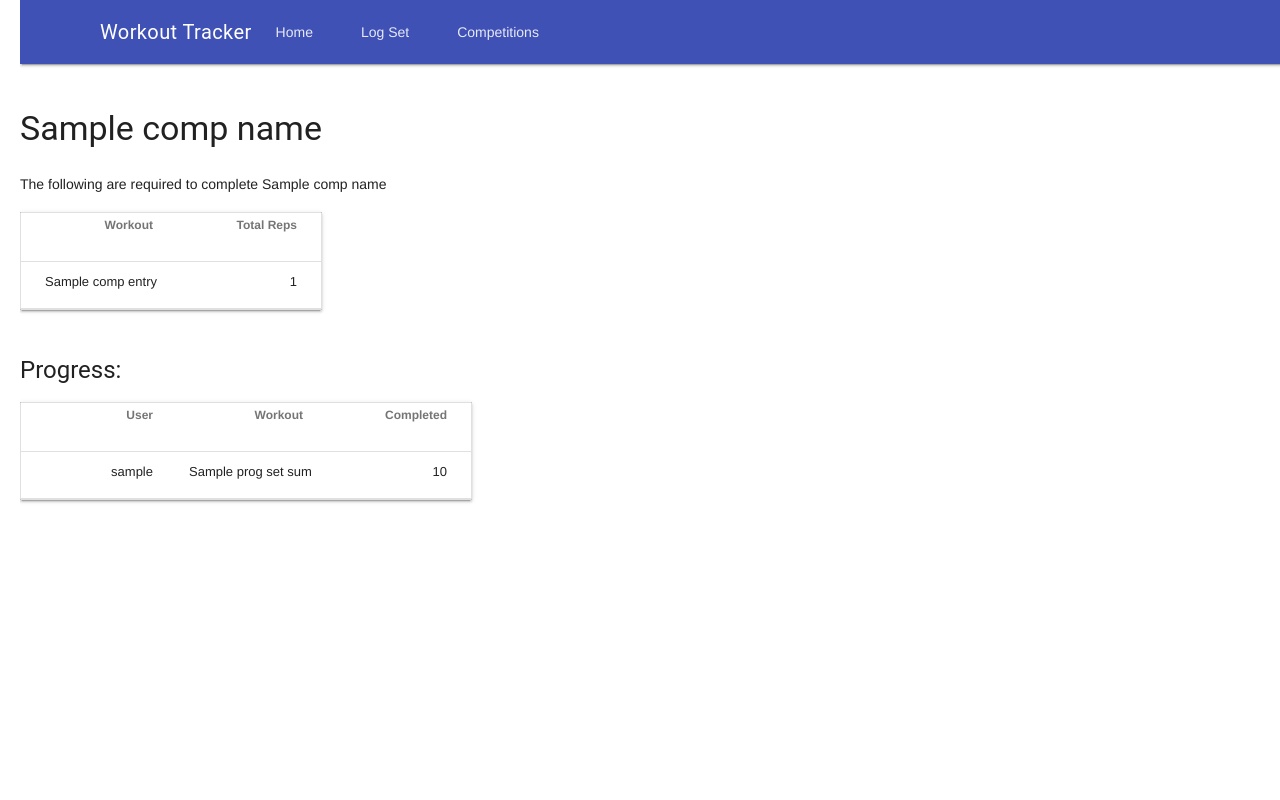
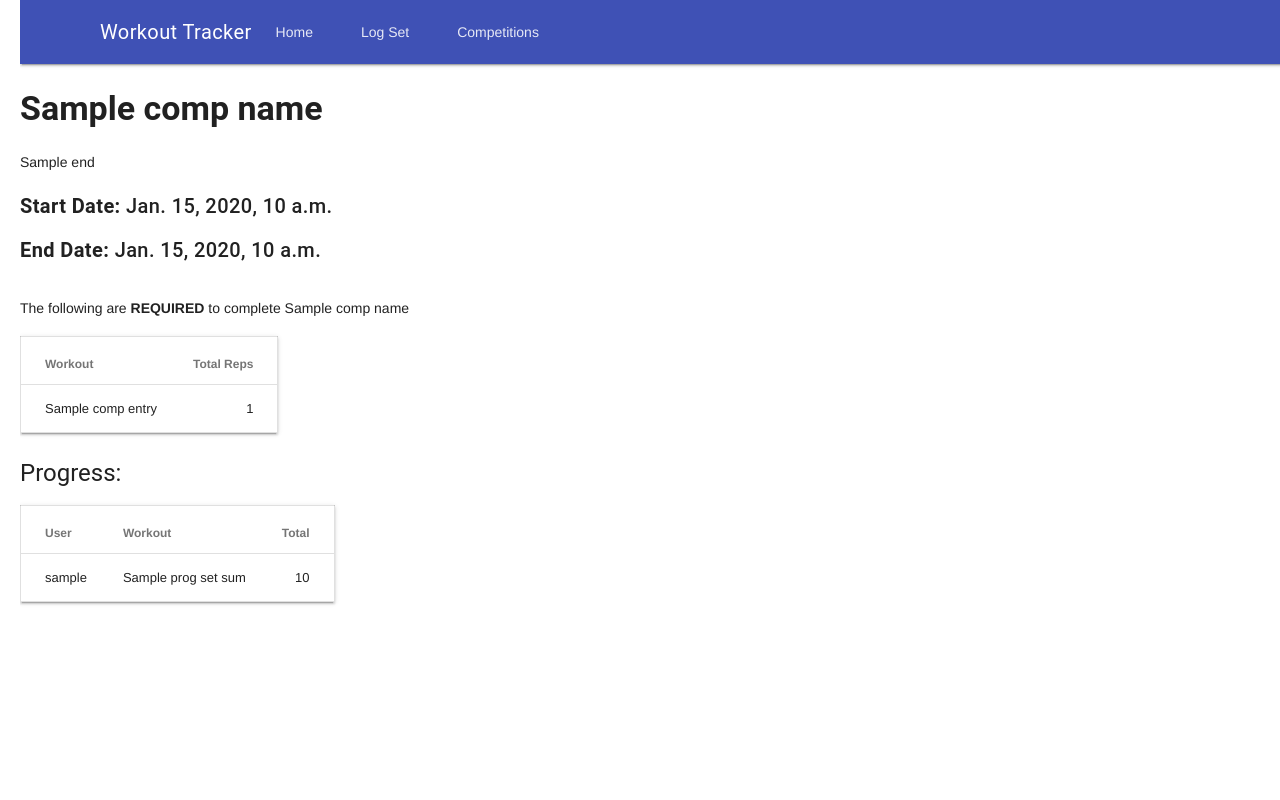
Before and after one commit to cgeorgiades27/puc, a Django app: template tracker/templates/tracker/comp_entry.html in a window 1280 px wide. Run offline with Django 3.2, Linux system fonts and the light colour scheme; the template is opened without the code that fills it: most values are stand-ins (such as "Sample title", 1, 10 or a date in 2020).

Commit message:
Fixed formatting and added user auth for form entries.

```diff
--- a/tracker/forms.py
+++ b/tracker/forms.py
@@ -5,7 +5,7 @@ from .models import Profile
 class EntryForm(forms.ModelForm):
     class Meta:
         model = Entry
-        fields = ('user', 'date_completed', 'workout_title', 'sets', 'reps', 'weight')
+        fields = ('date_completed', 'workout_title', 'sets', 'reps', 'weight')
 
 class ProfileForm(forms.ModelForm):
     class Meta:
--- a/tracker/static/tracker/style.css
+++ b/tracker/static/tracker/style.css
@@ -18,16 +18,10 @@ header {
 }
 
 td {
-    float: left;
-    text-align: left;
-    width: 150px;
     margin: 0px;
 }
 
 th {
-    float: left;
-    width: 150px;
-    text-align: left;
     margin: 0px;
 }
 
@@ -39,7 +33,19 @@ th {
     background: url('https://i.pinimg.com/originals/08/db/50/08db50e90e51c5929a3217c9ad94c383.jpg') center / cover;
   }
 
-.mdl-data-table mdl-js-data-table mdl-shadow {
-    border-collapse: collapse;
-    width: 100%;
-}
+  .mdl-card>.mdl-card__title {
+      color: #fff;
+      background: url("{{ prof.banner_url }}") center / cover;
+  }
+
+  .mdl-card>.mdl-card__media>.avatar {
+      width: 50%;
+      padding: 10px;
+      margin-left: auto;
+      margin-right: auto;
+      border-radius: 20%;
+  }
+
+  .mdl-card>.mdl-card__supporting-text {
+      padding: 25px;
+  }
--- a/tracker/templates/tracker/comp_entry.html
+++ b/tracker/templates/tracker/comp_entry.html
@@ -1,33 +1,40 @@
 {% extends 'tracker/base.html' %}
 {% block content %}
+<h3><strong>{{ compName.compName__compName }}</strong></h3>
+
+{{ sDate.end }}
+
+{% for x in sDate %}
+<h5><strong>Start Date: </strong>{{ x.startDate }}</h5>
+<h5><strong>End Date: </strong>{{ x.endDate }}</h5>
+{% endfor %}
+
 <br>
-<h3>{{ compName.compName__compName }}</h3>
-<p>The following are required to complete {{ compName.compName__compName }}</p>
+<p>The following are <strong>REQUIRED</strong> to complete {{ compName.compName__compName }}</p>
 <div>
     <table class="mdl-data-table mdl-js-data-table mdl-shadow--2dp">
         <tr>
-            <th>Workout</th>
+            <th class="mdl-data-table__cell--non-numeric">Workout</th>
             <th>Total Reps</th>
         </tr>
         {% for x in compEntries %}
         <tr>
-            <td>{{ x.workout_title }}</td>
+            <td class="mdl-data-table__cell--non-numeric">{{ x.workout_title }}</td>
             <td>{{ x.totalReps }}</td>
         </tr>
         {% endfor %}
     </table>
-    <br>
     <h4>Progress:</h4>
     <table class="mdl-data-table mdl-js-data-table mdl-shadow--2dp">
         <tr>
-	<th>User</th>
-	<th>Workout</th>
-	<th>Completed</th>
+            <th class="mdl-data-table__cell--non-numeric">User</th>
+            <th class="mdl-data-table__cell--non-numeric">Workout</th>
+            <th>Total</th>
         </tr>
         {% for x in progSetSum %}
         <tr>
-	<td>{{ x.user__username }}</td>
-	<td>{{ x.workout_title__workout_title }}</td>
+            <td class="mdl-data-table__cell--non-numeric">{{ x.user__username }}</td>
+            <td class="mdl-data-table__cell--non-numeric">{{ x.workout_title__workout_title }}</td>
             <td>{{ x.total }}</td>
         {% endfor %}
     {% endblock %}
--- a/tracker/templates/tracker/log_detail.html
+++ b/tracker/templates/tracker/log_detail.html
@@ -17,9 +17,9 @@
         <td class ="mdl-data-table__cell--non-numeric"><a href="{% url 'user_logs' user_id=log.user_id %}">{{ log.user }}</a></td>
         <td class ="mdl-data-table__cell--non-numeric">{{ log.date_completed }}</td>
         <td class ="mdl-data-table__cell--non-numeric">{{ log.workout_title }}</td>
-        <td>{{ log.sets }}</td>
-        <td>{{ log.reps }}</td>
-        <td>{{ log.total }}</td>
+        <td class="mdl-data-table__cell--numeric">{{ log.sets }}</td>
+        <td class="mdl-data-table__cell--numeric">{{ log.reps }}</td>
+        <td class="mdl-data-table__cell--numeric">{{ log.total }}</td>
     </tr>
 </table>
 {% endblock %}
--- a/tracker/templates/tracker/log_new.html
+++ b/tracker/templates/tracker/log_new.html
@@ -1,6 +1,7 @@
 {% extends 'tracker/base.html' %}
 {% block content %}
-<h3>New Entry</h3>
+<br>
+<h4><strong>Enter Set</strong></h4>
 <form method="POST">
     {% csrf_token %}
     {{ form.as_p }}
```
Also changed, not shown: tracker/models.py (+6 -2 lines), tracker/templates/tracker/competition_list.html (+15 -9 lines), tracker/templates/tracker/user_logs.html (+14 -32 lines), tracker/templates/tracker/workout_log.html (+11 -11 lines), tracker/views.py (+12 -6 lines). Lines whose indentation alone changed are shown as unchanged.
